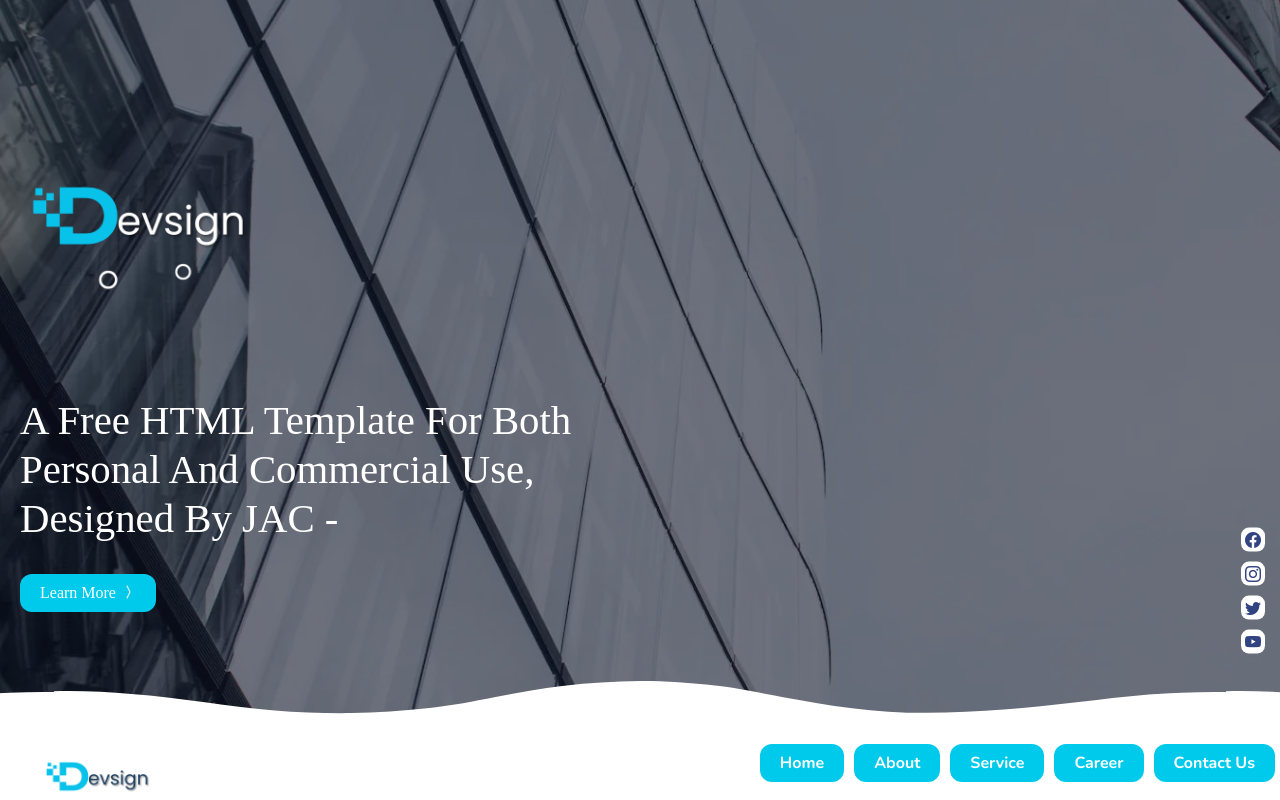
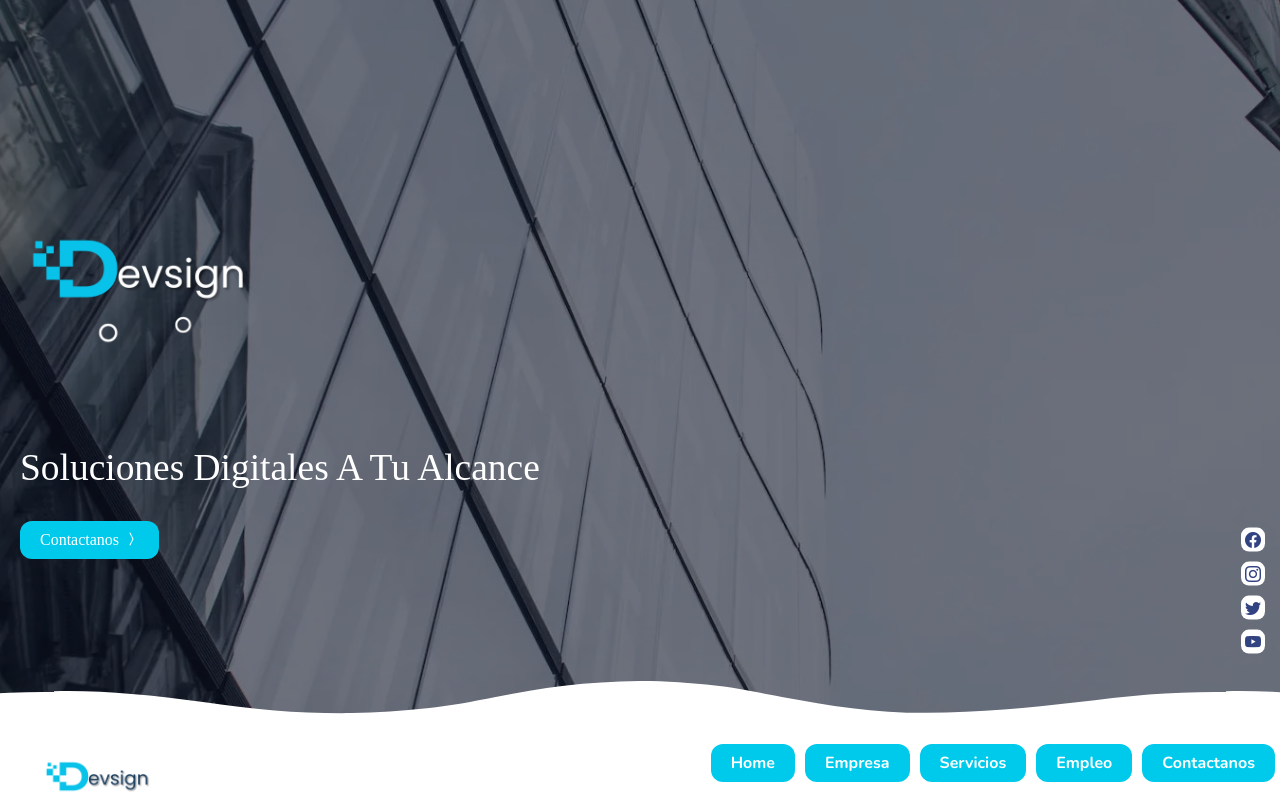
Before and after one commit to zerontec/devsignlat, a React (Vite) app: page / in a window 1280 px wide. Shown: the top 800 px of the page. Built offline with nearby package versions, Linux system fonts and the light colour scheme; a web font is replaced by a local one.

Commit message:
chage in getit header navbar styles and text

```diff
--- a/src/components/common/GetInt/GetInt.jsx
+++ b/src/components/common/GetInt/GetInt.jsx
@@ -14,13 +14,12 @@ const GetInt = () => {
 
 
     marginBottom: 0,
-    paddingBottom: '10px'}}>Reach us</h2>
-            <p className="col-wide mlmr-a">
-                Some text that would compel the user to hit that contact button if what the user have seen above
-                is not enough, ofcourse you want as many potential clients as possible.
+    paddingBottom: '10px'}}>Hablemos </h2>
+            <p className="col-wide mlmr-a pchange">
+            ¿Tienes preguntas o ideas emocionantes? ¡Estamos a solo un toque de distancia! Conéctate con nosotros y comienza a dar vida a tus proyectos digitales hoy mismo.
             </p>
             <a href="contact.html" className="btn-bg1 border-round mt-25">
-                Get in touch
+              Contactanos
             </a>
         </section>
 
--- a/src/components/common/Header/Header.jsx
+++ b/src/components/common/Header/Header.jsx
@@ -12,18 +12,18 @@ const Header = () => {
                 <div className="hero-title fc-white">
                    <LogoA/>
                     <p className="fs-h4 fw-normal" style={{
-    fontSize: '2.55rem',
+    fontSize: '2.34rem',
     fontWeight: 700,
     color: "white",
     marginBottom: '10px',
     lineHeight: 1.2,
     textTransform: 'capitalize'
 }}>
-                        A free HTML template for both personal and commercial use, designed by JAC -
+                    Soluciones Digitales a tu Alcance
 
                     </p>
                     <a href="#about" className="btn-bg2 border-round mt-20">
-                        Learn More <i className="bi bi-chevron-compact-right"></i>
+                        Contactanos <i className="bi bi-chevron-compact-right"></i>
                     </a>
                 </div>
             </div>
--- a/src/components/common/Navbar/Navbar.jsx
+++ b/src/components/common/Navbar/Navbar.jsx
@@ -14,12 +14,12 @@ const Navbar = () => {
                 <input type="checkbox" name="tablet-mobile-menu" className="tab-mob-menu" aria-label="tablet and mobile menu"/>
                 <div className="navigation-container">
                     <a href="index.html" className="btn-bg1 border-round">Home</a>
-                    <a href="about.html" className="btn-bg1 border-round">About</a>
-                    <a href="service.html" className="btn-bg1 border-round">Service</a>
+                    <a href="about.html" className="btn-bg1 border-round">Empresa</a>
+                    <a href="service.html" className="btn-bg1 border-round">Servicios</a>
                     {/* <a href="industries.html" className="btn-bg1 border-round">Industries</a>
                     <a href="blog/blog.html" className="btn-bg1 border-round">Blog</a> */}
-                    <a href="career/career.html" className="btn-bg1 border-round">Career</a>
-                    <a href="contact.html" className="btn-bg1 border-round">Contact Us</a>
+                    <a href="career/career.html" className="btn-bg1 border-round">Empleo</a>
+                    <a href="contact.html" className="btn-bg1 border-round">Contactanos</a>
                 </div>
             </div>
         </nav>
```
